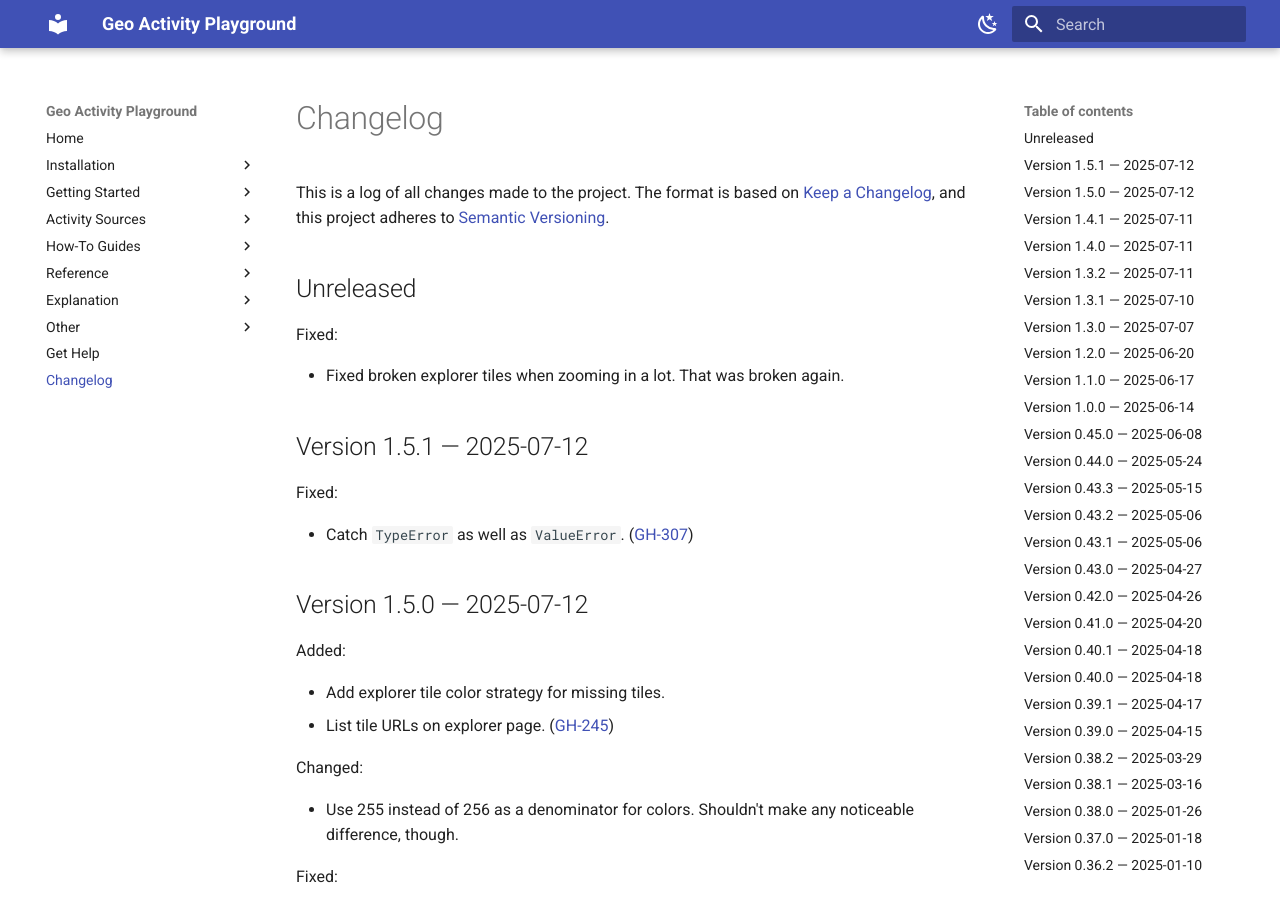
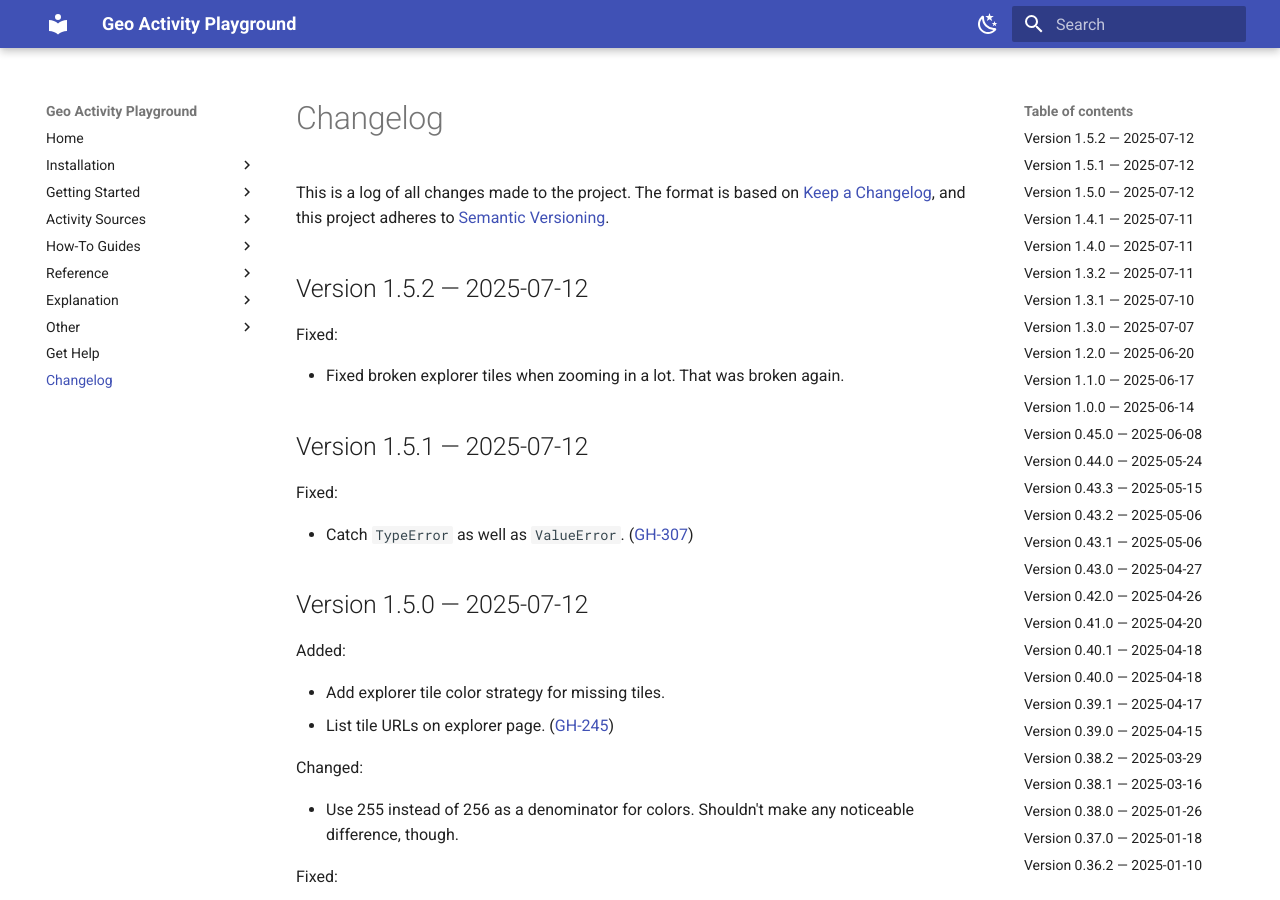
Before and after one commit to martin-ueding/geo-activity-playground, an MkDocs documentation site: the page built from docs/changelog.md, in a window 1280 px wide and 900 px high. Built offline with MkDocs 1.6.1 and Material for MkDocs 9.7.7, drawn with Linux system fonts in a browser that asks for light colours.

Commit message:
Release 1.5.2

```diff
--- a/docs/changelog.md
+++ b/docs/changelog.md
@@ -15,7 +15,7 @@ Types of changes
 ([GH-000](https://github.com/martin-ueding/geo-activity-playground/issues/000))
 -->
 
-## Unreleased
+## Version 1.5.2 — 2025-07-12
 
 Fixed:
 
--- a/pyproject.toml
+++ b/pyproject.toml
@@ -1,6 +1,6 @@
 [tool.poetry]
 name = "geo-activity-playground"
-version = "1.5.1"
+version = "1.5.2"
 description = "Analysis of geo data activities like rides, runs or hikes."
 authors = ["Martin Ueding <mu@martin-ueding.de>"]
 license = "MIT"
```
